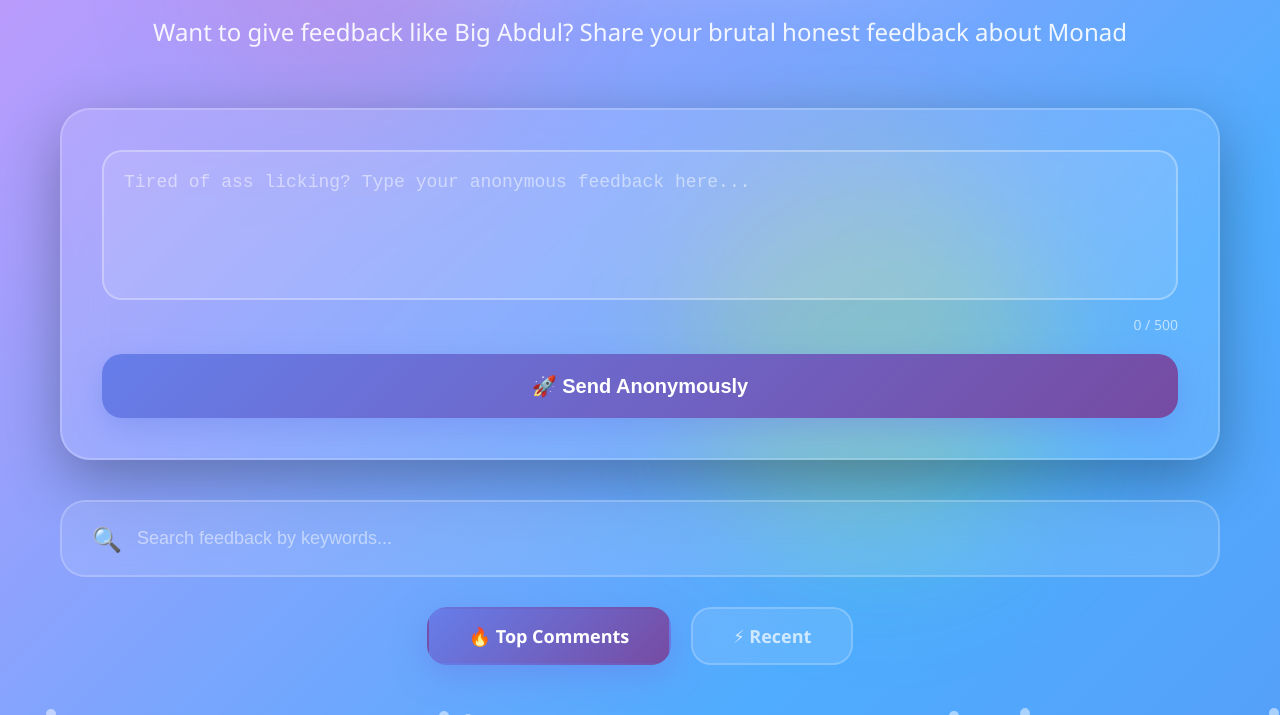
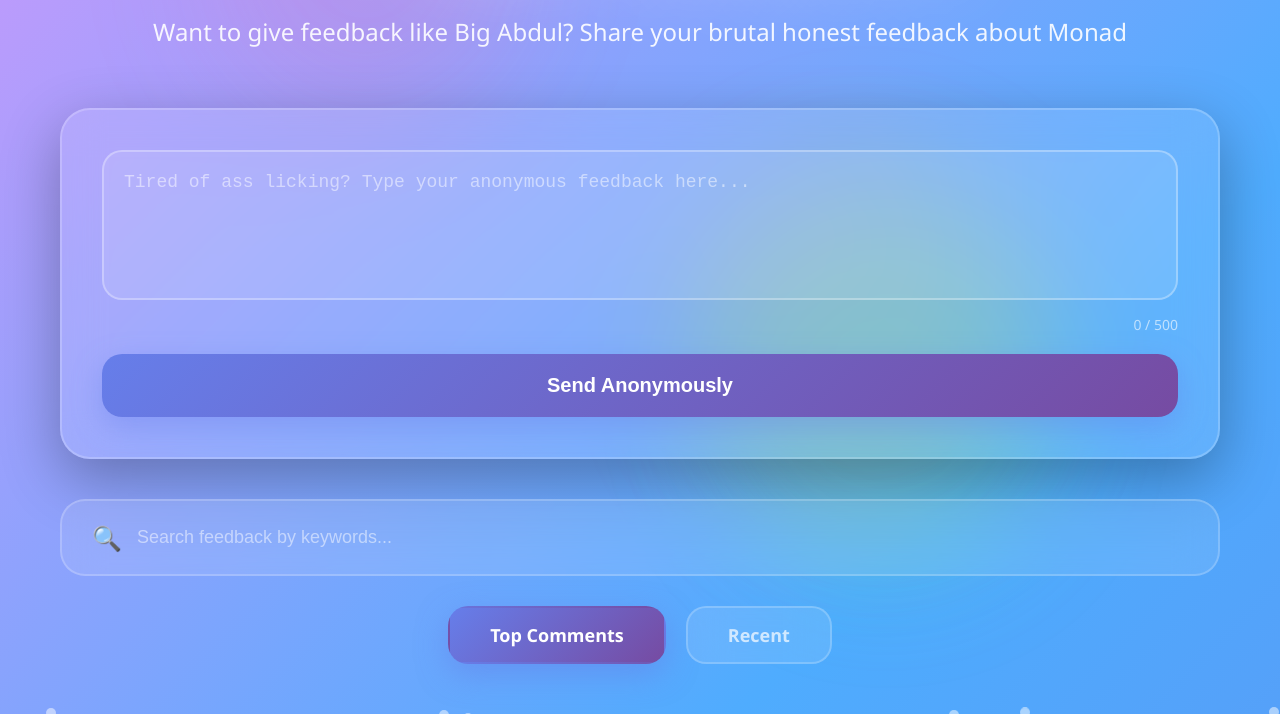
Before and after one commit to Krusherk/anon, a plain HTML site: page index.html in a window 1280 px wide. Shown: the part 183-898 px from the top of the page. Drawn offline with nearby package versions, Linux system fonts and the light colour scheme; no server answers.

Commit message:
Update index.html

```diff
--- a/index.html
+++ b/index.html
@@ -774,7 +774,7 @@
 
         <div class="feedback-box">
             <div class="warning" id="warning" style="display: none;">
-                ⚠️ Configure Firebase Realtime Database to enable real-time functionality
+                Configure Firebase Realtime Database to enable real-time functionality
             </div>
             <textarea
                 id="feedbackInput"
@@ -785,7 +785,7 @@
                 <span id="charCount">0</span> / 500
             </div>
             <button class="submit-btn" id="submitBtn">
-                <span>🚀 Send Anonymously</span>
+                <span> Send Anonymously</span>
             </button>
         </div>
 
@@ -801,8 +801,8 @@
         </div>
 
         <div class="tabs">
-            <div class="tab active" data-tab="top">🔥 Top Comments</div>
-            <div class="tab" data-tab="recent">⚡ Recent</div>
+            <div class="tab active" data-tab="top"> Top Comments</div>
+            <div class="tab" data-tab="recent"> Recent</div>
         </div>
 
         <div id="messagesFeed"></div>
```
